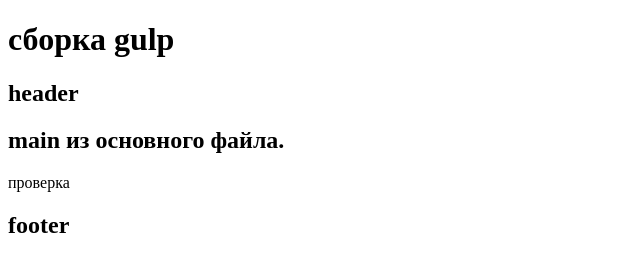
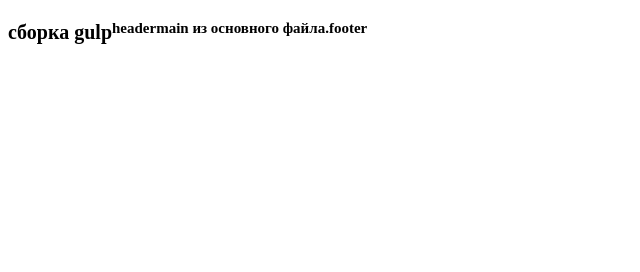
Before and after one commit to AleFF187/my_gulp, a website: page src/index.html in a window 1280 px wide. Shown: the whole page, without its empty margins (0-640 px from the left). Drawn offline with nearby package versions, Linux system fonts and the light colour scheme; files that its build step writes are made by us from their sources.

```diff
--- a/src/index.html
+++ b/src/index.html
@@ -11,18 +11,14 @@
 
 <!-- заполнить мета и пр -->
 
-<!-- подключить стили и живоскрипт -->
   <h1> сборка gulp</h1>
-
   @@include('_header.html')
-
   <main class="main">
     <h2>main из основного файла.</h2>
-  <p>проверка</p>
   </main>
-
   @@include('_footer.html')
 
+  <script src="js/main.js"></script>
 
 </body>
 </html>
--- /dev/null
+++ b/src/js/_alert.js
@@ -0,0 +1 @@
+// alert('Hello world!');
--- a/src/js/main.js
+++ b/src/js/main.js
@@ -0,0 +1 @@
+// @@include('_alert.js');
--- a/src/scss/style.scss
+++ b/src/scss/style.scss
@@ -0,0 +1,8 @@
+body{
+  font-size: 10px;
+  display: flex;
+  @media (max-width: 800px) {
+    font-size: 30px;
+    display: block;
+  }
+}
```
Also changed, not shown: gulpfile.js (+14 -1 lines). Lines whose indentation alone changed are shown as unchanged.
